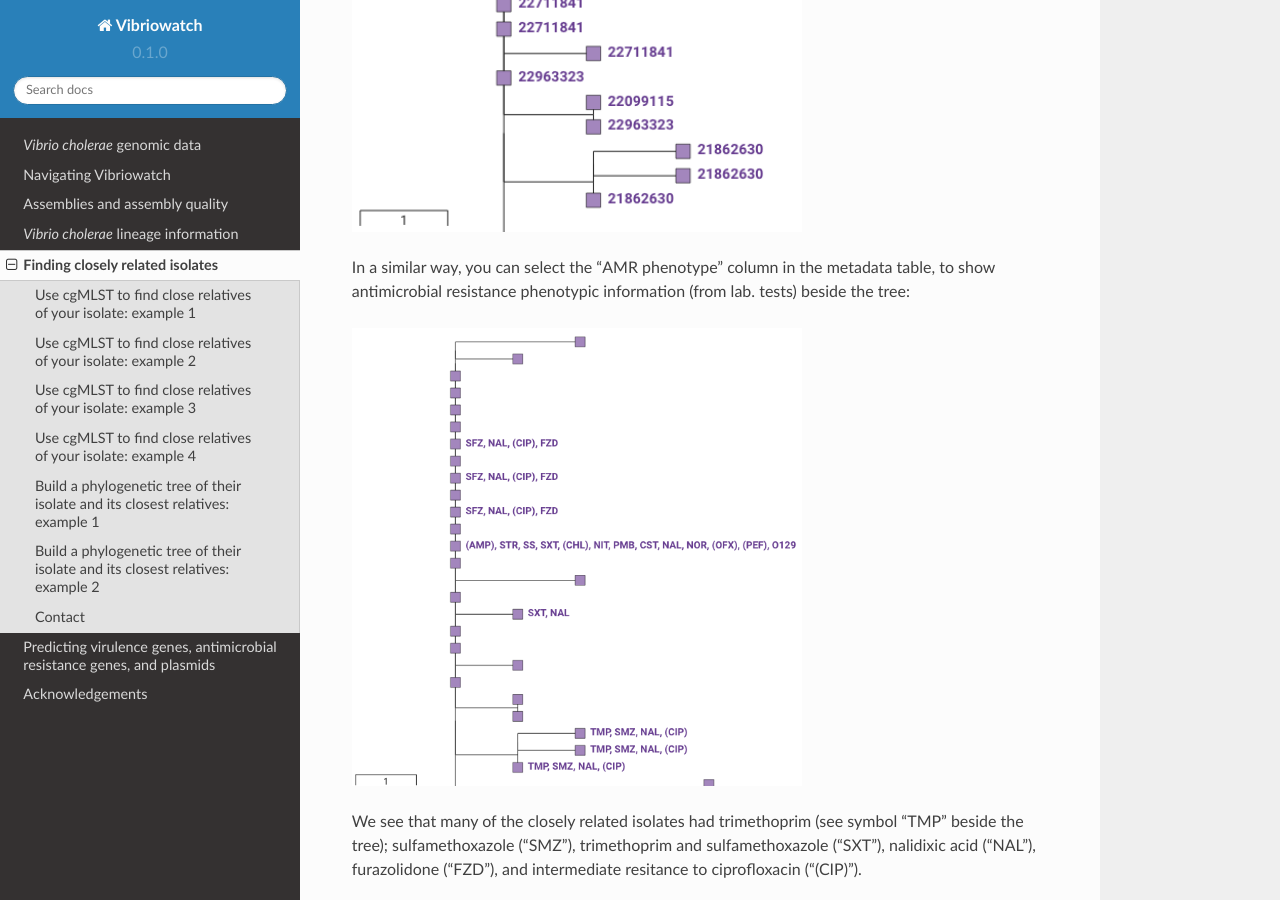
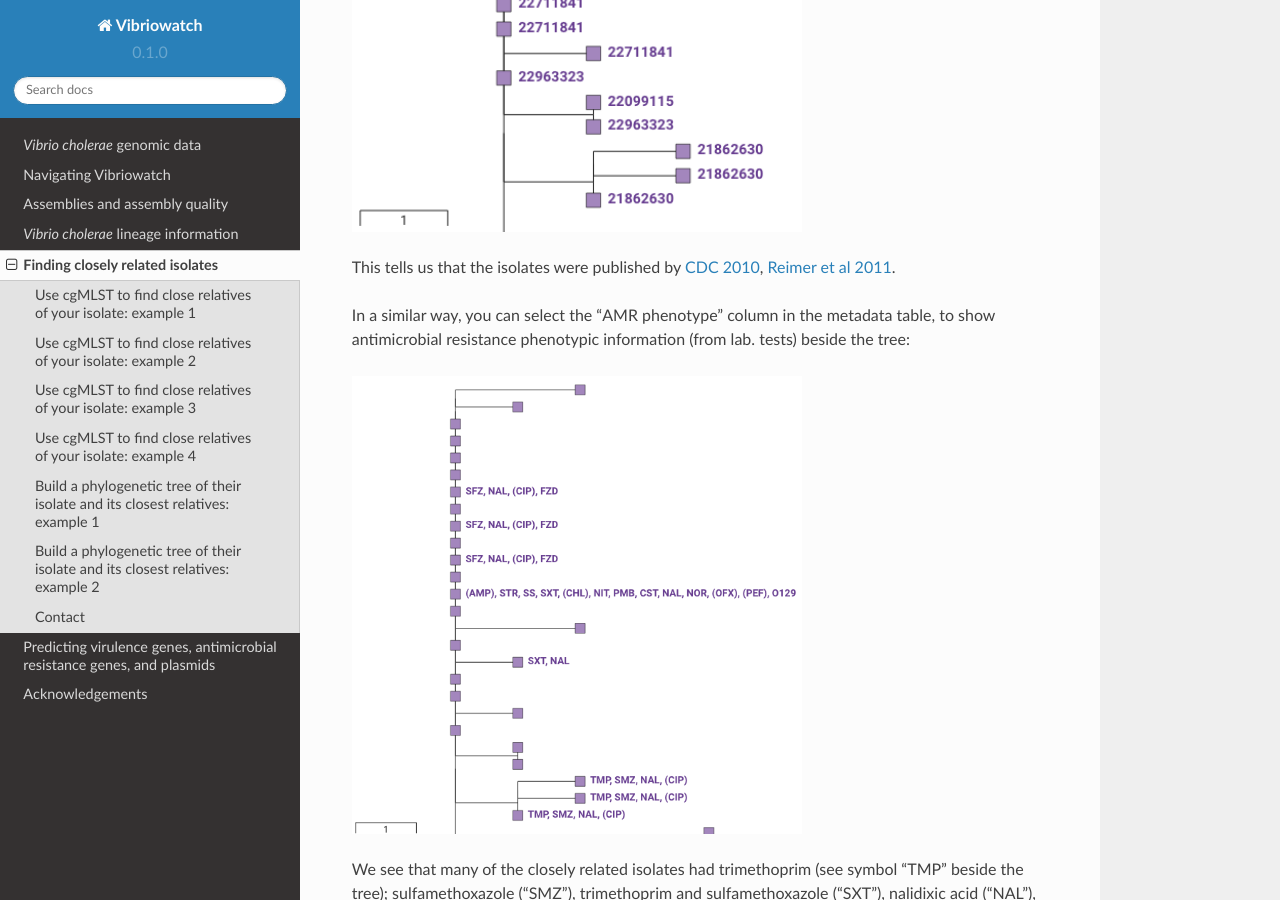
Before and after one commit to avrilcoghlan/vibriowatch, a Sphinx documentation site: the page built from docs/source/closerelatives.rst, in a window 1280 px wide and 900 px high, scrolled down 15710 px. Built offline with Sphinx 7.4.7 and the Read the Docs theme 2.0.0, drawn with Linux system fonts in a browser that asks for light colours.

Commit message:
Update closerelatives.rst
update list of literaturelink refs.

```diff
--- a/docs/source/closerelatives.rst
+++ b/docs/source/closerelatives.rst
@@ -192,6 +192,12 @@ Similarly, you can select the "Literature link" column of the metadata table to
 .. image:: Picture84.png
   :width: 450
 
+This tells us that the isolates were published by `CDC 2010`_, `Reimer et al 2011`_.
+
+.. _CDC 2010: https://pubmed.ncbi.nlm.nih.gov/24699938/
+
+.. _Reimer et al 2011: https://pubmed.ncbi.nlm.nih.gov/22099115/
+
 In a similar way, you can select the "AMR phenotype" column in the metadata table, to show antimicrobial resistance phenotypic information (from lab. tests) beside the tree:
 
 .. image:: Picture85.png
```
